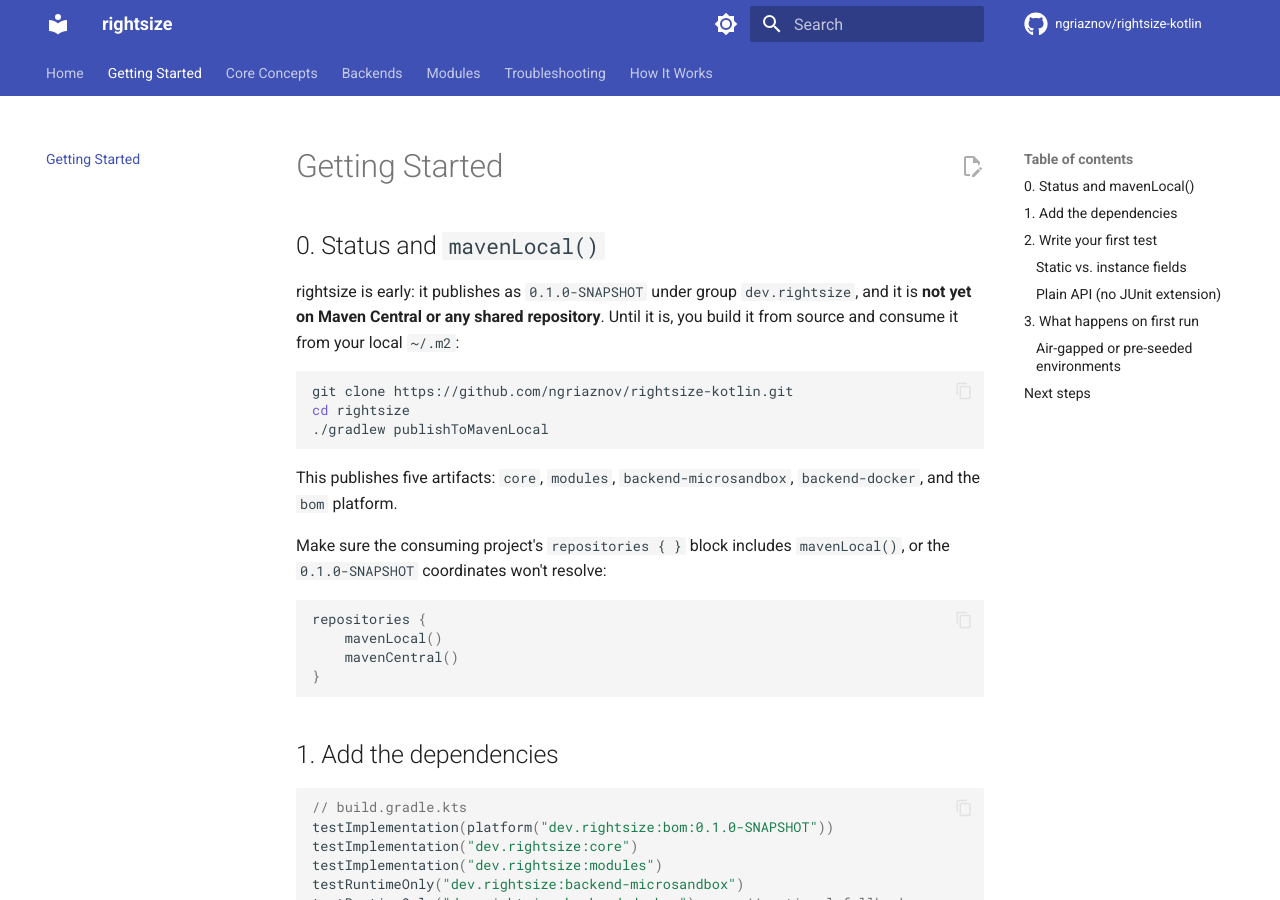
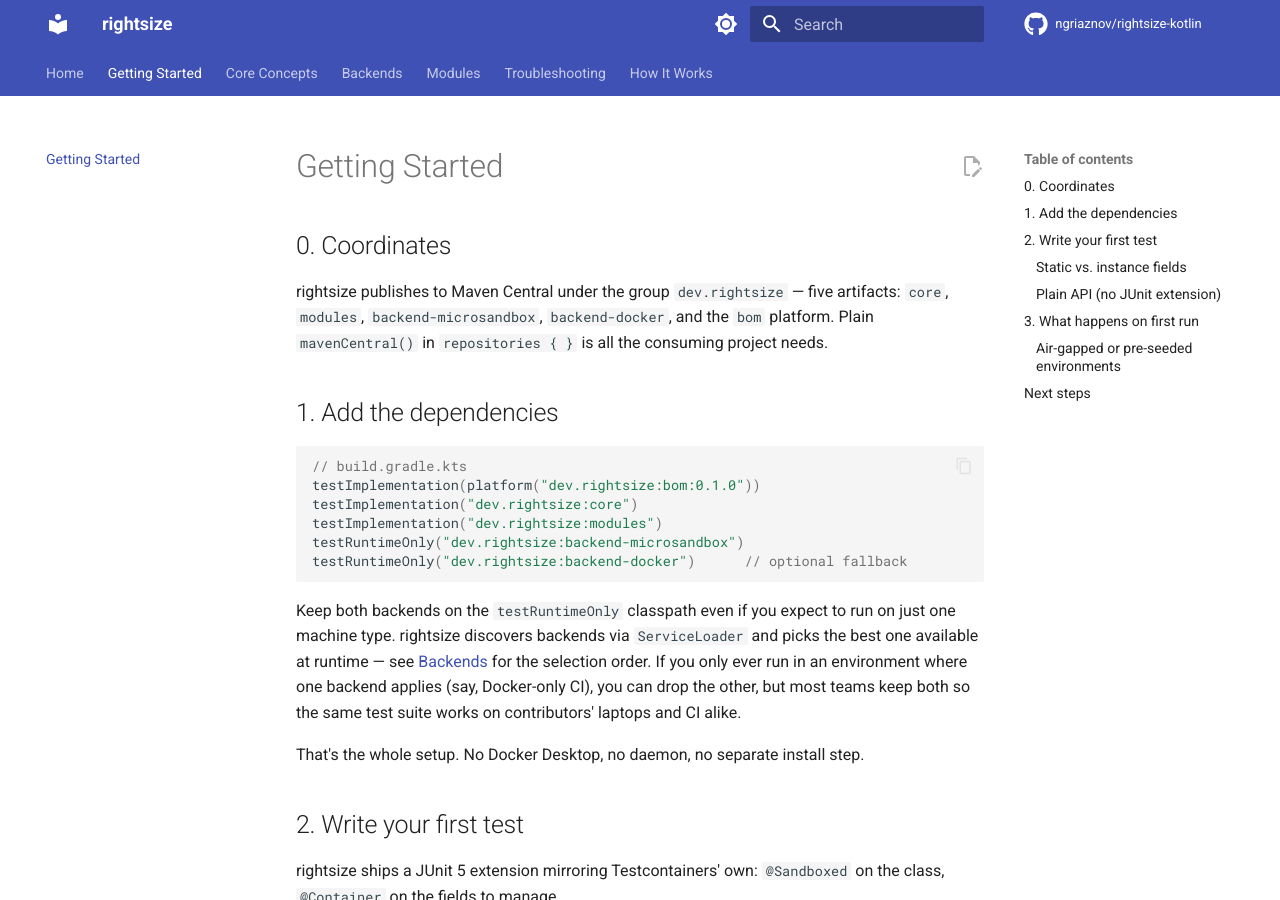
Before and after one commit to ngriaznov/rightsize-kotlin, an MkDocs documentation site: the page built from docs/getting-started.md, in a window 1280 px wide and 900 px high. Built offline with MkDocs 1.6.1 and Material for MkDocs 9.7.7, drawn with Linux system fonts in a browser that asks for light colours; comment, search, counter and statistics services are not loaded.

Commit message:
Release 0.1.0
Version to 0.1.0, CHANGELOG cut under a dated heading, and the
README/docs coordinates switched from the mavenLocal era to Maven
Central.

````diff
--- a/docs/getting-started.md
+++ b/docs/getting-started.md
@@ -1,35 +1,17 @@
 # Getting Started
 
-## 0. Status and `mavenLocal()`
+## 0. Coordinates
 
-rightsize is early: it publishes as `0.1.0-SNAPSHOT` under group `dev.rightsize`, and
-it is **not yet on Maven Central or any shared repository**. Until it is, you build it
-from source and consume it from your local `~/.m2`:
-
-```bash
-git clone https://github.com/ngriaznov/rightsize-kotlin.git
-cd rightsize
-./gradlew publishToMavenLocal
-```
-
-This publishes five artifacts: `core`, `modules`, `backend-microsandbox`,
-`backend-docker`, and the `bom` platform.
-
-Make sure the consuming project's `repositories { }` block includes `mavenLocal()`,
-or the `0.1.0-SNAPSHOT` coordinates won't resolve:
-
-```kotlin
-repositories {
-    mavenLocal()
-    mavenCentral()
-}
-```
+rightsize publishes to Maven Central under the group `dev.rightsize` — five
+artifacts: `core`, `modules`, `backend-microsandbox`, `backend-docker`, and the
+`bom` platform. Plain `mavenCentral()` in `repositories { }` is all the
+consuming project needs.
 
 ## 1. Add the dependencies
 
 ```kotlin
 // build.gradle.kts
-testImplementation(platform("dev.rightsize:bom:0.1.0-SNAPSHOT"))
+testImplementation(platform("dev.rightsize:bom:0.1.0"))
 testImplementation("dev.rightsize:core")
 testImplementation("dev.rightsize:modules")
 testRuntimeOnly("dev.rightsize:backend-microsandbox")
````
Also changed, not shown: CHANGELOG.md (+5 -3 lines), README.md (+1 -4 lines), docs/index.md (+2 -2 lines), 1 other file.
